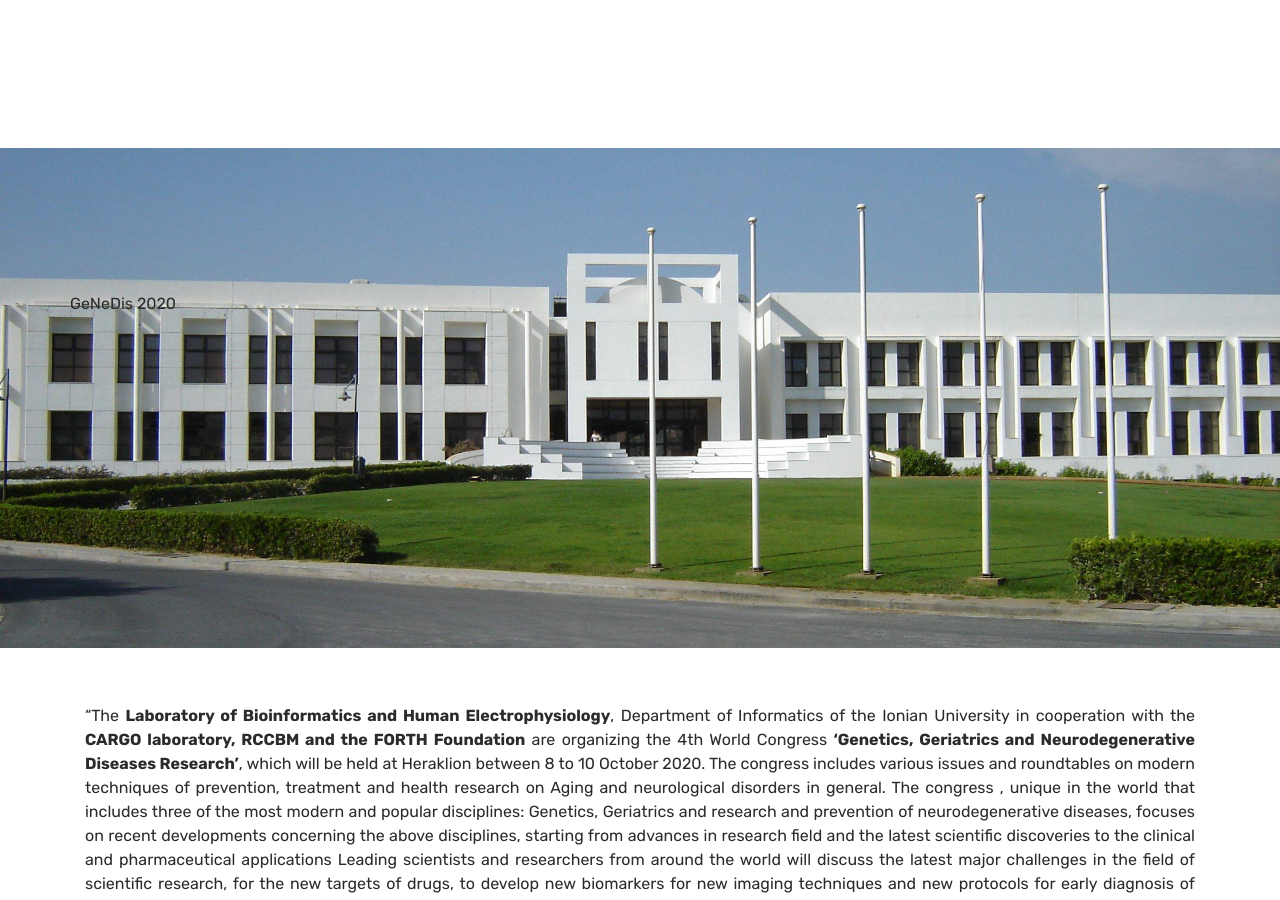
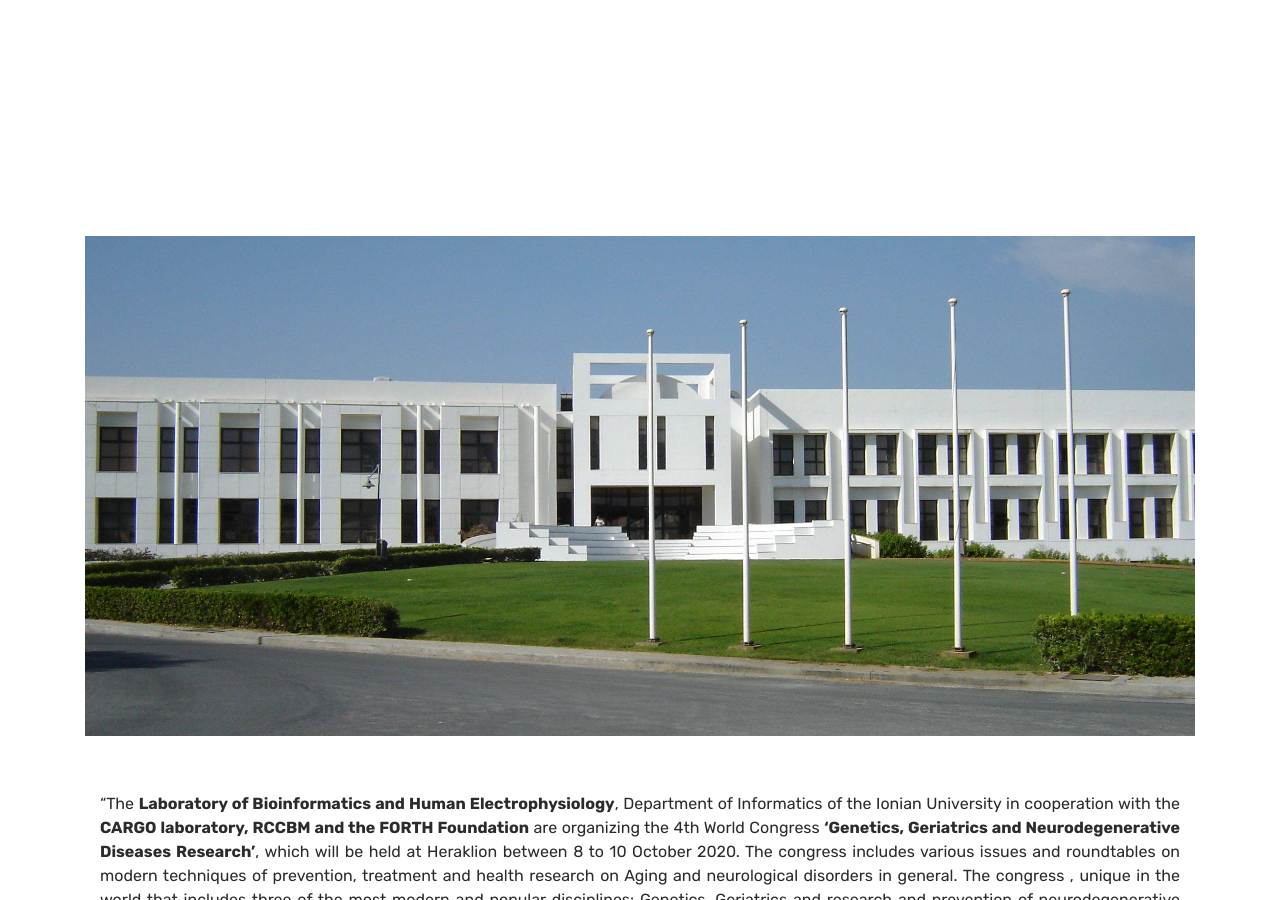
Before and after one commit to Covide-1797/genedis, a Jekyll site: the page built from index.html, in a window 1280 px wide and 900 px high. Built offline with Jekyll 4.4.1, drawn with Linux system fonts in a browser that asks for light colours; the list of posts is cut into pages by our own code.

Commit message:
Update index.html

```diff
--- a/index.html
+++ b/index.html
@@ -2,14 +2,6 @@
 layout: default
 title: Home
 ---
-
-</div>
-</div>
-<!-- We've temporary closed main-content and container to have a full width intro -->
-
-<!-- Home Jumbotron
-================================================== -->
-<section class="intro">
 
 <div class="container">
     <div class="main-content">
@@ -22,6 +14,14 @@
         </div>
         <br>
         <br>
+
+</div>
+</div>
+<!-- We've temporary closed main-content and container to have a full width intro -->
+
+<!-- Home Jumbotron
+================================================== -->
+<section class="intro">
 
 </section>
 <!-- We reopen main-content and container -->
```
